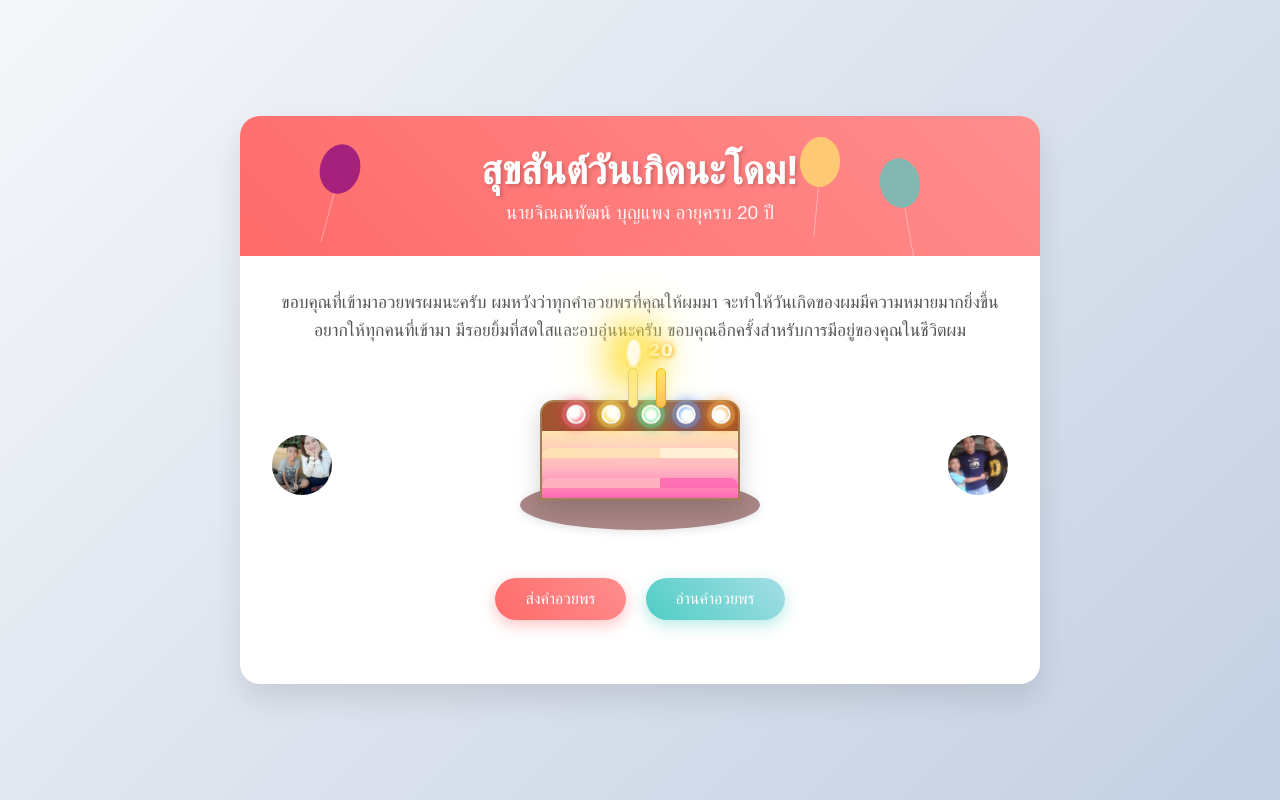
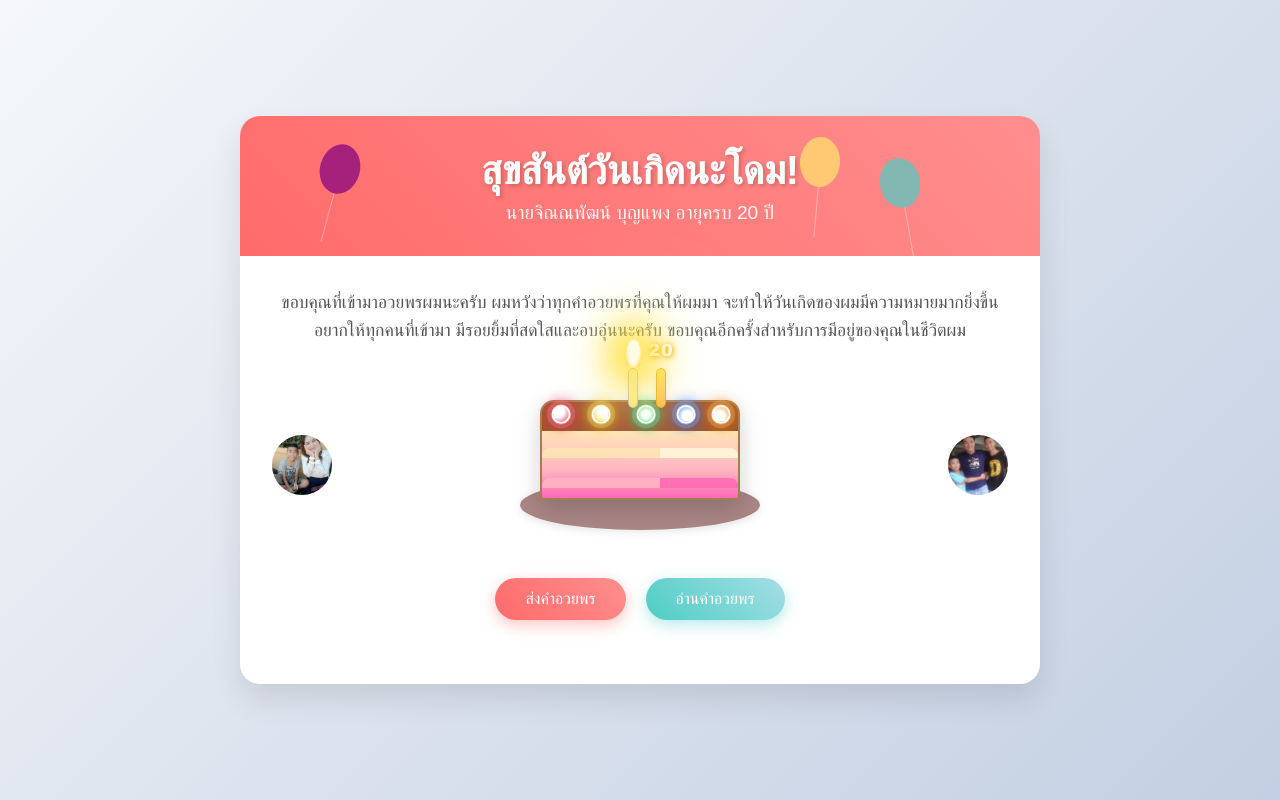
Before and after one commit to Domezzxx/DomeHBD, a plain HTML site: page index.html in a window 1280 px wide. Drawn offline with Linux system fonts and the light colour scheme; no server answers.

Commit message:
Update index.html

```diff
--- a/index.html
+++ b/index.html
@@ -480,17 +480,17 @@
             animation: candy-bounce 1.5s infinite alternate;
         }
         .cake-candy.candy1 {
-            left: 25px;
+            left: 10px;
             background: radial-gradient(circle at 30% 30%, #fff 40%, #ff2d55 100%);
             box-shadow: 0 0 12px 2px #ff2d55, 0 2px 8px 2px rgba(0,0,0,0.13), 0 0 0 4px rgba(255,255,255,0.25);
         }
         .cake-candy.candy2 {
-            left: 60px;
+            left: 50px;
             background: radial-gradient(circle at 70% 30%, #fff 40%, #ffd600 100%);
             box-shadow: 0 0 12px 2px #ffd600, 0 2px 8px 2px rgba(0,0,0,0.13), 0 0 0 4px rgba(255,255,255,0.25);
         }
         .cake-candy.candy3 {
-            left: 100px;
+            left: 95px;
             background: radial-gradient(circle at 50% 50%, #fff 40%, #00e676 100%);
             box-shadow: 0 0 12px 2px #00e676, 0 2px 8px 2px rgba(0,0,0,0.13), 0 0 0 4px rgba(255,255,255,0.25);
         }
```
